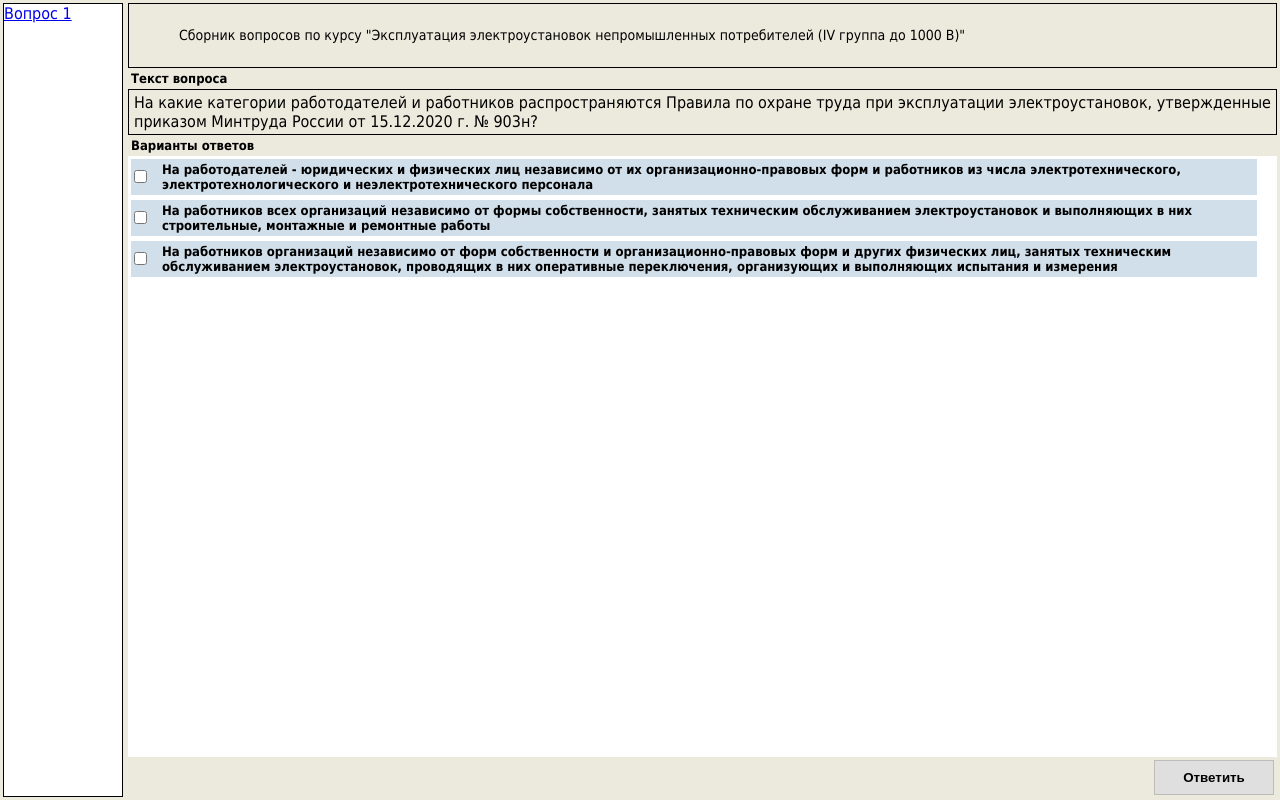
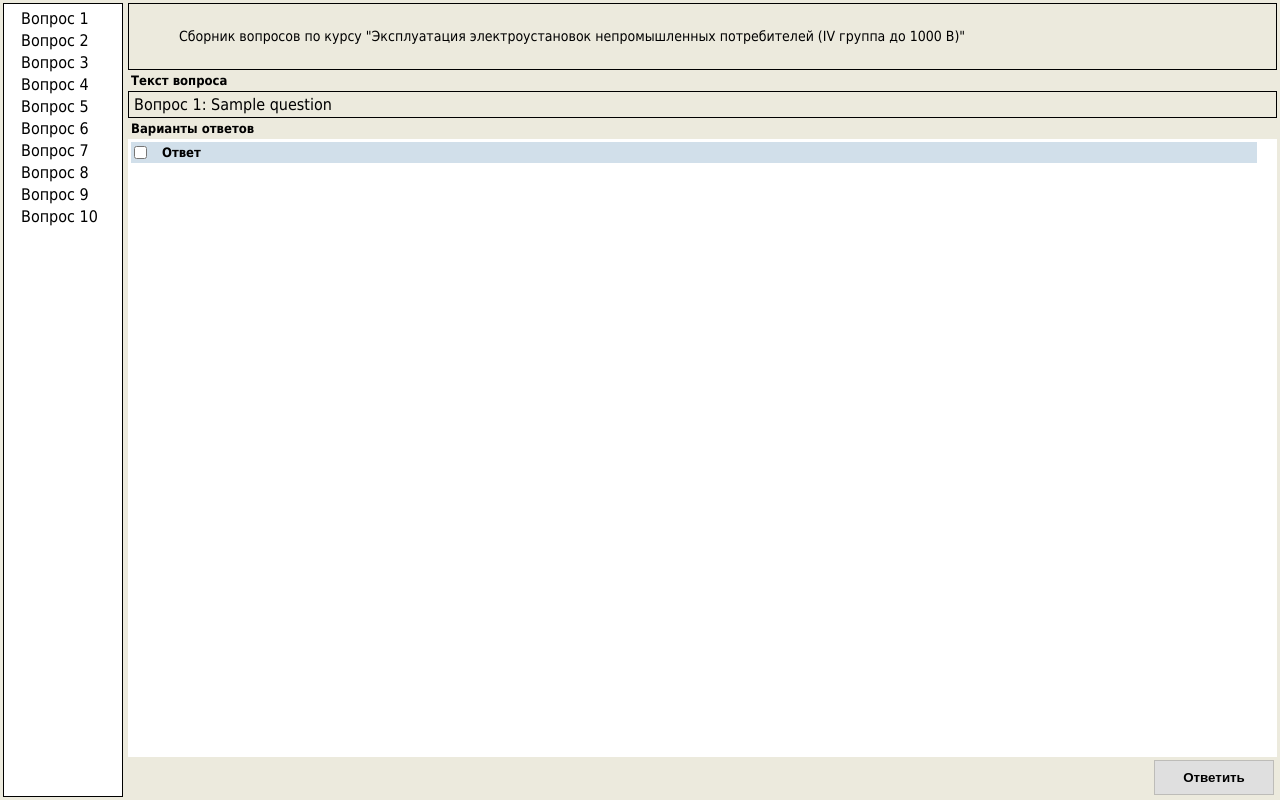
Before and after one commit to lkodos/PromSafe, a Spring app: template src/main/resources/templates/training.html in a window 1280 px wide. Run offline with Thymeleaf, Linux system fonts and the light colour scheme; the template is opened without the code that fills it: most values are stand-ins (such as "Sample title", 1, 10 or a date in 2020); data that the repository does not hold is empty; database files in the repository are not loaded.

Commit message:
show question 1

```diff
--- a/src/main/resources/static/css/training.css
+++ b/src/main/resources/static/css/training.css
@@ -12,6 +12,7 @@ body {
     font-family: "Tahoma", sans-serif;
     font-size: 12pt;
     background: #eceadd;
+    overflow: hidden;
 }
 
 .content-container {
@@ -22,10 +23,29 @@ body {
 }
 
 .questions {
+    display: flex;
+    flex-direction: column;
+    align-items: center;
     min-width: 120px;
     height: 100%;
     background: white;
     border: 1px solid black;
+    gap: 3px;
+    overflow-y: auto;
+    padding: 5px 0;
+    box-sizing: border-box;
+}
+
+.questions a {
+    display: block;
+    width: 100px;
+    max-width: calc(100% - 10px);
+    text-align: left;
+    color: black;
+    text-decoration: none;
+    padding: 0 8px;
+    box-sizing: border-box;
+    white-space: nowrap;
 }
 
 .right-container {
--- a/src/main/resources/templates/training.html
+++ b/src/main/resources/templates/training.html
@@ -10,18 +10,17 @@
 <div class="content-container">
     <aside class="questions">
         <a href="#"
-           th:each="_, stat : ${allQuestions}"
-           th:text="'Вопрос ' + ${stat.count}">
+           th:each="i : ${#numbers.sequence(1, questionsAmount)}"
+           th:text="|Вопрос ${i}|">
         </a>
-
     </aside>
     <div class="right-container">
         <div class="section">
             <h1>Сборник вопросов по курсу "Эксплуатация электроустановок непромышленных потребителей (IV группа до 1000 В)"</h1>
         </div>
         <p>Текст вопроса</p>
-        <div class="question">
-            На какие категории работодателей и работников распространяются Правила по охране труда при эксплуатации электроустановок, утвержденные приказом Минтруда России от 15.12.2020 г. № 903н?
+        <div class="question" th:text="|Вопрос ${questionNumber}: ${question}|">
+
         </div>
         <p>Варианты ответов</p>
         <div class="form-container">
@@ -30,19 +29,7 @@
                     <div class="form-row">
                         <input type="checkbox" id="answer1">
                         <label for="answer1">
-                            На работодателей - юридических и физических лиц независимо от их организационно-правовых форм и работников из числа электротехнического, электротехнологического и неэлектротехнического персонала
-                        </label>
-                    </div>
-                    <div class="form-row">
-                        <input type="checkbox" id="answer2">
-                        <label for="answer2">
-                            На работников всех организаций независимо от формы собственности, занятых техническим обслуживанием электроустановок и выполняющих в них строительные, монтажные и ремонтные работы
-                        </label>
-                    </div>
-                    <div class="form-row">
-                        <input type="checkbox" id="answer3">
-                        <label for="answer3">
-                            На работников организаций независимо от форм собственности и организационно-правовых форм и других физических лиц, занятых техническим обслуживанием электроустановок, проводящих в них оперативные переключения, организующих и выполняющих испытания и измерения
+                            Ответ
                         </label>
                     </div>
                 </div>
```
Also changed, not shown: src/main/java/ru/lkodos/promsafe/controller/ModeSelectController.java (+6 -1 lines).
